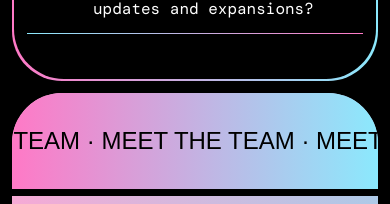
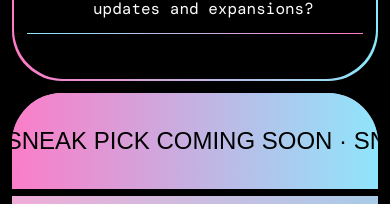
Before and after one commit to argenestel/PlaySphere-LandingPage, a Next.js app: page / in a window 390 px wide. Shown: the part 5416-5620 px from the top of the page. Built offline with nearby package versions, Linux system fonts and the light colour scheme; grey boxes are pictures that could not be loaded; a web font is replaced by a local one.

Commit message:
Teams page update

```diff
--- a/src/app/sections/Team.js
+++ b/src/app/sections/Team.js
@@ -27,17 +27,17 @@ const Team = () => {
       <div id='team' className='m-3 flex flex-wrap items-center justify-center rounded-[50px] bg-gradient-to-br from-pink-300 to-cyan-300 overflow-hidden pb-[50px]'>
         <div className='bg-gradient-to-r from-soft-pink to-soft-cyan text-black py-3'>
           <Marquee autoFill>
-            <h2 className='font-cc text-2xl md:text-5xl my-5 w-fit'>MEET THE TEAM ·&nbsp;</h2>
+            <h2 className='font-cc text-2xl md:text-5xl my-5 w-fit'>SNEAK PICK COMING SOON ·&nbsp;</h2>
           </Marquee>
         </div>
         <div className='w-full bg-black h-[7px]'>
 
         </div>
-        <div className='flex flex-wrap justify-center items-center'>
+        {/* <div className='flex flex-wrap justify-center items-center'>
           {team.map((e,ind)=>{
             return <TeamItem key={ind} image={e.image} name={e.name} position={e.position} />
           })}
-        </div>
+        </div> */}
         <Footer />
       </div>
     </>
```
